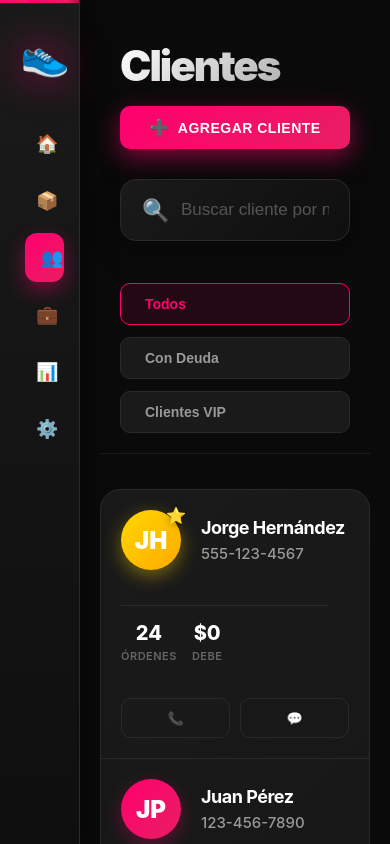
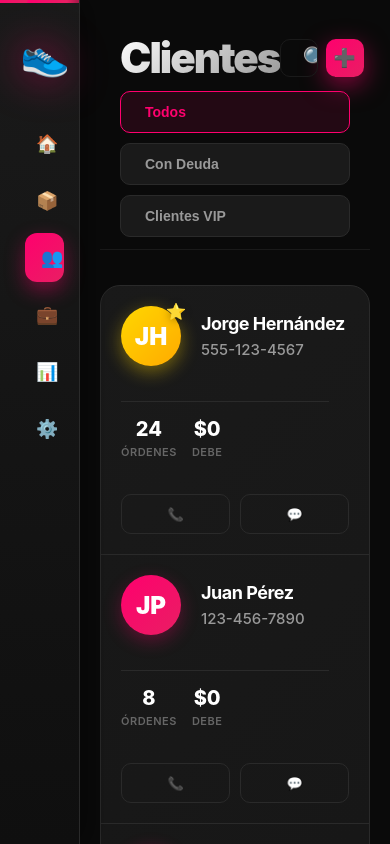
Before and after one commit to msucedo/clean_master_shoes, a React (Vite) app: page /clients in a window 390 px wide. Built offline with nearby package versions, Linux system fonts and the light colour scheme.

Commit message:
refactor cards UX from orders tab

```diff
--- a/src/components/PageHeader.css
+++ b/src/components/PageHeader.css
@@ -1,14 +1,13 @@
 /* Page Header - Componente reutilizable */
 .page-header {
-    padding: 20px 30px 15px 30px;
+    padding: 16px 30px;
     border-bottom: 1px solid var(--color-gray-800);
 }
 
-.header-top {
+.header-main-row {
     display: flex;
     justify-content: space-between;
     align-items: center;
-    margin-bottom: 15px;
 }
 
 .page-title {
@@ -19,76 +18,103 @@
     -webkit-text-fill-color: transparent;
     background-clip: text;
     letter-spacing: -2px;
+    margin: 0;
 }
 
-.btn-primary-action {
+.header-actions {
+    display: flex;
+    gap: 10px;
+    align-items: center;
+}
+
+/* Compact Search Box */
+.search-box-compact {
+    position: relative;
+    display: flex;
+    align-items: center;
+    background: var(--color-gray-900);
+    border: 1px solid var(--color-gray-800);
+    border-radius: 10px;
+    width: 42px;
+    height: 42px;
+    overflow: hidden;
+    transition: width 0.3s ease, border-color 0.3s ease;
+}
+
+.search-box-compact.expanded {
+    width: 280px;
+    border-color: var(--color-primary);
+    box-shadow: 0 0 0 3px var(--bg-primary-10);
+}
+
+.search-icon {
+    position: absolute;
+    left: 12px;
+    font-size: 18px;
+    color: var(--color-gray-500);
+    cursor: pointer;
+    z-index: 2;
+    user-select: none;
+}
+
+.search-box-compact.expanded .search-icon {
+    color: var(--color-primary);
+}
+
+.search-input-compact {
+    width: 100%;
+    padding: 10px 15px 10px 42px;
+    background: transparent;
+    border: none;
+    font-size: 14px;
+    color: var(--color-white);
+    font-weight: 500;
+    opacity: 0;
+    transition: opacity 0.2s ease;
+}
+
+.search-box-compact.expanded .search-input-compact {
+    opacity: 1;
+}
+
+.search-input-compact:focus {
+    outline: none;
+}
+
+.search-input-compact::placeholder {
+    color: var(--color-gray-700);
+}
+
+/* Compact Add Button */
+.btn-add-compact {
     background: var(--gradient-primary);
     color: var(--color-white);
     border: none;
-    padding: 10px 24px;
+    width: 42px;
+    height: 42px;
     border-radius: 10px;
-    font-size: 14px;
+    font-size: 20px;
     font-weight: 700;
     cursor: pointer;
     box-shadow: var(--shadow-primary-lg);
     transition: all 0.3s;
     display: flex;
     align-items: center;
-    gap: 8px;
-    text-transform: uppercase;
-    letter-spacing: 0.5px;
+    justify-content: center;
+    flex-shrink: 0;
 }
 
-.btn-primary-action:hover {
-    transform: translateY(-3px);
+.btn-add-compact:hover {
+    transform: translateY(-2px);
     box-shadow: var(--shadow-primary-hover);
 }
 
-.btn-icon {
-    font-size: 16px;
-}
-
-/* Search and Filters */
-.controls {
+/* Filters row */
+.filters-row {
     display: flex;
     gap: 15px;
     align-items: center;
-}
-
-.search-box {
-    flex: 1;
-    position: relative;
-}
-
-.search-icon {
-    position: absolute;
-    left: 18px;
-    top: 50%;
-    transform: translateY(-50%);
-    font-size: 18px;
-    color: var(--color-gray-600);
-}
-
-.search-input {
-    width: 100%;
-    padding: 10px 18px 10px 50px;
-    background: var(--color-gray-900);
-    border: 1px solid var(--color-gray-800);
-    border-radius: 10px;
-    font-size: 14px;
-    color: var(--color-white);
-    font-weight: 500;
-    transition: all 0.3s;
-}
-
-.search-input:focus {
-    outline: none;
-    border-color: var(--color-primary);
-    box-shadow: 0 0 0 3px var(--bg-primary-10);
-}
-
-.search-input::placeholder {
-    color: var(--color-gray-700);
+    margin-top: 12px;
 }
 
 .filter-btn {
@@ -121,34 +147,21 @@
 /* Responsive - iPad Portrait (768px - 1024px) */
 @media (max-width: 1024px) {
     .page-header {
-        padding: 25px 30px 20px 30px;
-    }
-
-    .header-top {
-        flex-wrap: wrap;
-        gap: 15px;
+        padding: 14px 25px;
     }
 
     .page-title {
-        font-size: 36px;
-        flex: 1 1 100%;
+        font-size: 28px;
     }
 
-    .btn-primary-action {
-        flex: 1 1 100%;
-        justify-content: center;
-        padding: 14px 24px;
-        font-size: 15px;
+    .search-box-compact.expanded {
+        width: 240px;
     }
 
-    .controls {
+    .filters-row {
         flex-wrap: wrap;
-        gap: 12px;
-    }
-
-    .search-box {
-        flex: 1 1 100%;
-        min-width: 100%;
+        gap: 10px;
+        margin-top: 10px;
     }
 
     .filter-btn {
@@ -160,23 +173,38 @@
 /* Responsive - Mobile (below 768px) */
 @media (max-width: 768px) {
     .page-header {
-        padding: 20px;
+        padding: 12px 20px;
     }
 
     .page-title {
-        font-size: 28px;
+        font-size: 24px;
     }
 
-    .btn-primary-action {
-        padding: 12px 20px;
-        font-size: 14px;
+    .header-actions {
+        gap: 8px;
     }
 
-    .controls {
+    .search-box-compact {
+        width: 38px;
+        height: 38px;
+    }
+
+    .search-box-compact.expanded {
+        width: 180px;
+    }
+
+    .btn-add-compact {
+        width: 38px;
+        height: 38px;
+        font-size: 18px;
+    }
+
+    .filters-row {
         flex-direction: column;
+        margin-top: 8px;
     }
 
     .filter-btn {
-        min-width: 100%;
+        width: 100%;
     }
 }
--- a/src/components/PageHeader.jsx
+++ b/src/components/PageHeader.jsx
@@ -1,3 +1,4 @@
+import { useState } from 'react';
 import PropTypes from 'prop-types';
 import './PageHeader.css';
 
@@ -12,34 +13,50 @@ const PageHeader = ({
   searchPlaceholder = 'Buscar...',
   filters = []
 }) => {
+  const [isSearchExpanded, setIsSearchExpanded] = useState(false);
+
+  const handleSearchToggle = () => {
+    if (!isSearchExpanded) {
+      setIsSearchExpanded(true);
+    }
+  };
+
+  const handleSearchBlur = () => {
+    if (!searchValue) {
+      setIsSearchExpanded(false);
+    }
+  };
+
   return (
     <div className="page-header">
-      {(title || buttonLabel) && (
-        <div className="header-top">
-          {title && <h1 className="page-title">{title}</h1>}
+      <div className="header-main-row">
+        {title && <h1 className="page-title">{title}</h1>}
+
+        <div className="header-actions">
+          {showSearch && (
+            <div className={`search-box-compact ${isSearchExpanded ? 'expanded' : ''}`}>
+              <span className="search-icon" onClick={handleSearchToggle}>🔍</span>
+              <input
+                type="text"
+                className="search-input-compact"
+                placeholder={searchPlaceholder}
+                value={searchValue}
+                onChange={(e) => onSearchChange && onSearchChange(e.target.value)}
+                onFocus={() => setIsSearchExpanded(true)}
+                onBlur={handleSearchBlur}
+              />
+            </div>
+          )}
           {buttonLabel && (
-            <button className="btn-primary-action" onClick={onButtonClick}>
-              {buttonIcon && <span className="btn-icon">{buttonIcon}</span>}
-              {buttonLabel}
+            <button className="btn-add-compact" onClick={onButtonClick} title={buttonLabel}>
+              {buttonIcon || '+'}
             </button>
           )}
         </div>
-      )}
+      </div>
 
-      {(showSearch || filters.length > 0) && (
-        <div className="controls">
-          {showSearch && (
-            <div className="search-box">
-              <span className="search-icon">🔍</span>
-              <input
-                type="text"
-                className="search-input"
-                placeholder={searchPlaceholder}
-                value={searchValue}
-                onChange={(e) => onSearchChange && onSearchChange(e.target.value)}
-              />
-            </div>
-          )}
+      {filters.length > 0 && (
+        <div className="filters-row">
           {filters.map((filter, idx) => (
             <button
               key={idx}
--- a/src/pages/Orders.css
+++ b/src/pages/Orders.css
@@ -69,20 +69,21 @@
     color: var(--color-black);
 }
 
-/* Orders List - Vertical Layout (una columna) */
+/* Orders List - Responsive Grid Layout */
 .orders-list {
     flex: 1;
     overflow-y: auto;
     overflow-x: hidden;
     padding: 20px 30px;
-    display: flex;
-    flex-direction: column;
-    gap: 16px;
+    display: grid;
+    grid-template-columns: repeat(auto-fill, minmax(320px, 1fr));
+    gap: 20px;
     align-content: start;
 }
 
 /* Empty State */
 .empty-state {
+    grid-column: 1 / -1;
     display: flex;
     flex-direction: column;
     align-items: center;
@@ -128,6 +129,7 @@
     .orders-list {
         padding: 25px 30px;
         gap: 18px;
+        grid-template-columns: repeat(auto-fill, minmax(280px, 1fr));
     }
 }
 
@@ -155,6 +157,7 @@
     .orders-list {
         padding: 20px;
         gap: 14px;
+        grid-template-columns: 1fr;
     }
 }
 
--- a/src/pages/Orders.jsx
+++ b/src/pages/Orders.jsx
@@ -35,23 +35,29 @@ const Orders = () => {
   }, [orders]);
 
   const handleStatusChange = (order, newStatus) => {
+    setOrders(prev => {
       // Find which column the order is currently in
       let sourceColumn = null;
-    for (const [key, ordersList] of Object.entries(orders)) {
-      if (ordersList.find(o => o.id === order.id)) {
+      let currentOrder = null;
+
+      for (const [key, ordersList] of Object.entries(prev)) {
+        const foundOrder = ordersList.find(o => o.id === order.id);
+        if (foundOrder) {
           sourceColumn = key;
+          currentOrder = foundOrder; // Get the actual order from state (with latest changes)
           break;
         }
       }
 
-    if (sourceColumn === newStatus) return;
+      if (!sourceColumn || sourceColumn === newStatus) return prev;
 
-    // Remove from source column and add to target column
-    setOrders(prev => ({
+      // Remove from source column and add to target column with the current order data
+      return {
         ...prev,
         [sourceColumn]: prev[sourceColumn].filter(o => o.id !== order.id),
-      [newStatus]: [...prev[newStatus], order]
-    }));
+        [newStatus]: [...prev[newStatus], currentOrder]
+      };
+    });
   };
 
   const filterOrders = (ordersList) => {
@@ -199,8 +205,8 @@ const Orders = () => {
       // Marcar como pagado completamente
       const updatedOrder = {
         ...order,
-        advancePayment: totalPrice, // Ahora está pagado todo
-        paymentStatus: 'paid'
+        paymentStatus: 'paid',
+        paymentMethod: 'cash' // Actualizar método de pago a efectivo
       };
 
       handleSaveOrder(updatedOrder);
```
Also changed, not shown: src/components/OrderCard.css (+12 -132 lines), src/components/OrderCard.jsx (+12 -106 lines), src/components/OrderDetailView.jsx (+33 -5 lines), 1 other file (tests, documents, lock files or other folders). Lines whose indentation alone changed are shown as unchanged.
